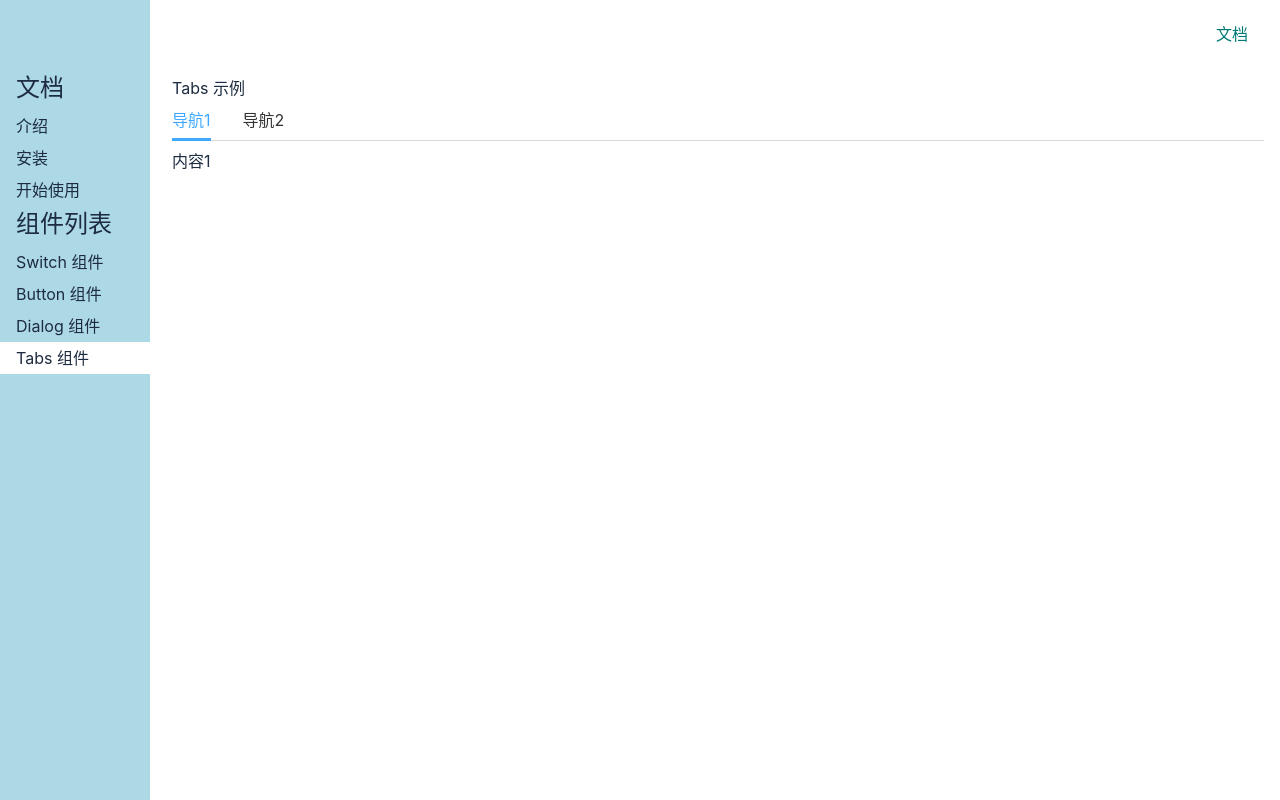
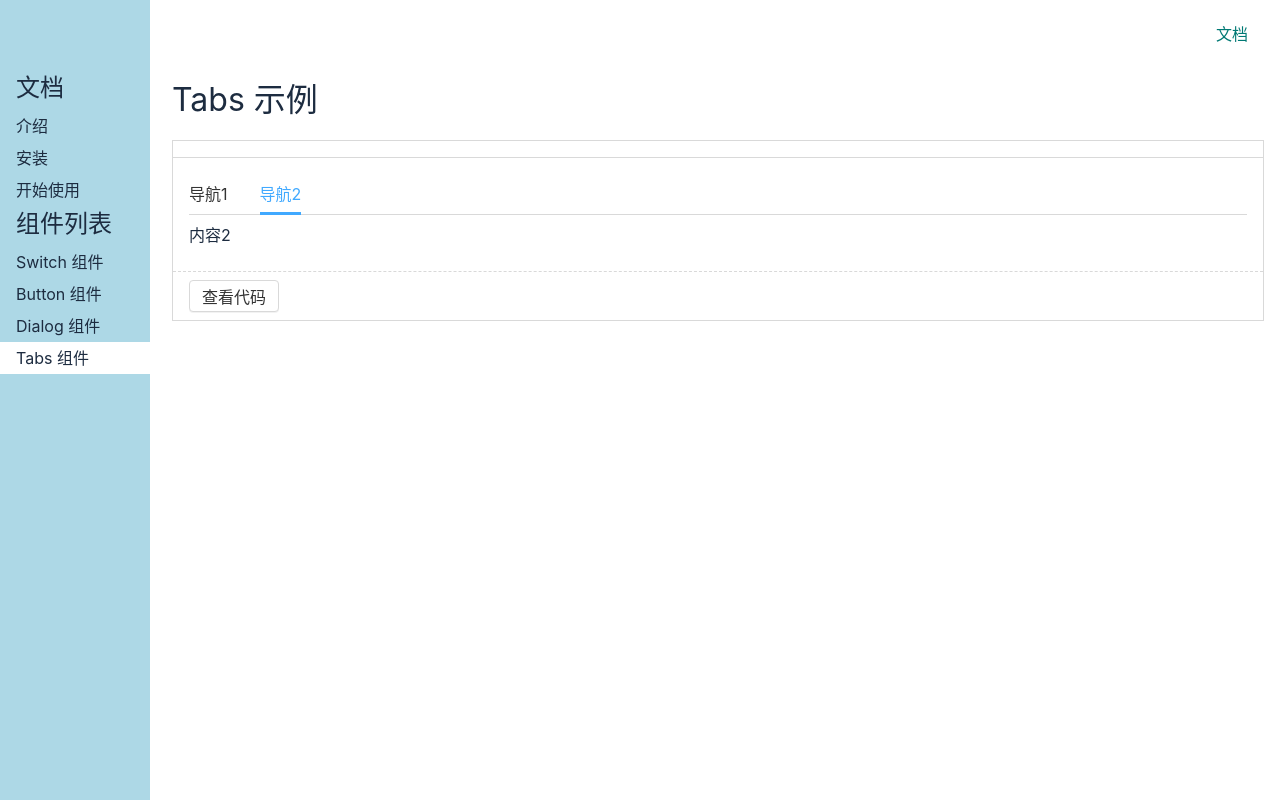
Before and after one commit to auoHan/lychee-ui, a Vue app: page /#/doc/tabs in a window 1280 px wide. Built offline with nearby package versions, Linux system fonts and the light colour scheme.

Commit message:
改造Tabs

```diff
--- /dev/null
+++ b/src/components/Tabs1.demo.vue
@@ -0,0 +1,29 @@
+<demo>
+常规使用
+</demo>
+<template>
+  <Tabs v-model:selected="x">
+    <Tab title="导航1">内容1</Tab>
+    <Tab title="导航2">内容2</Tab>
+  </Tabs>
+</template>
+
+<script lang="ts">
+import Tabs from '../lib/Tabs.vue'
+import Tab from '../lib/Tab.vue'
+import {
+  ref
+} from 'vue'
+export default {
+  components: {
+    Tabs,
+    Tab
+  },
+  setup() {
+    const x = ref('导航2')
+    return {
+      x
+    }
+  }
+}
+</script>
--- a/src/components/TabsDemo.vue
+++ b/src/components/TabsDemo.vue
@@ -1,21 +1,16 @@
 <template>
-  <div>Tabs 示例</div>
-  <Tabs v-model:selected="x">
-    <Tab title="导航1">内容1</Tab>
-    <Tab title="导航2">内容2</Tab>
-  </Tabs>
+  <h1>Tabs 示例</h1>
+  <Demo :component="Tabs1Demo" />
 </template>
 
 <script lang="ts">
-import {ref} from 'vue'
-import Tabs from '../lib/Tabs.vue';
-import Tab from '../lib/Tab.vue';
+import Demo from './Demo.vue'
+import Tabs1Demo from './Tabs1.demo.vue'
 export default {
   name:'TabsDemo',
-  components: {Tab, Tabs},
+  components: {Demo},
   setup(){
-    const x = ref('导航1')
-    return {x}
+    return {Tabs1Demo}
   }
 }
 </script>
```
